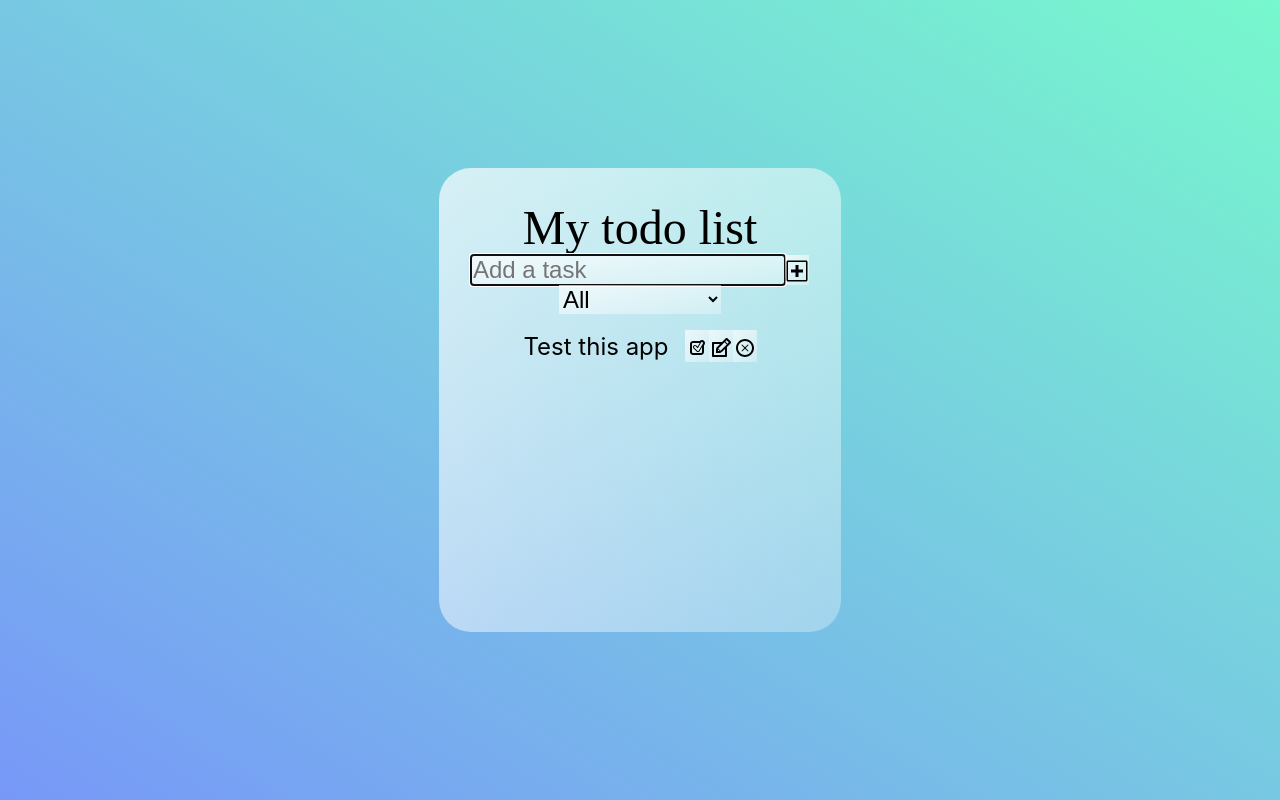
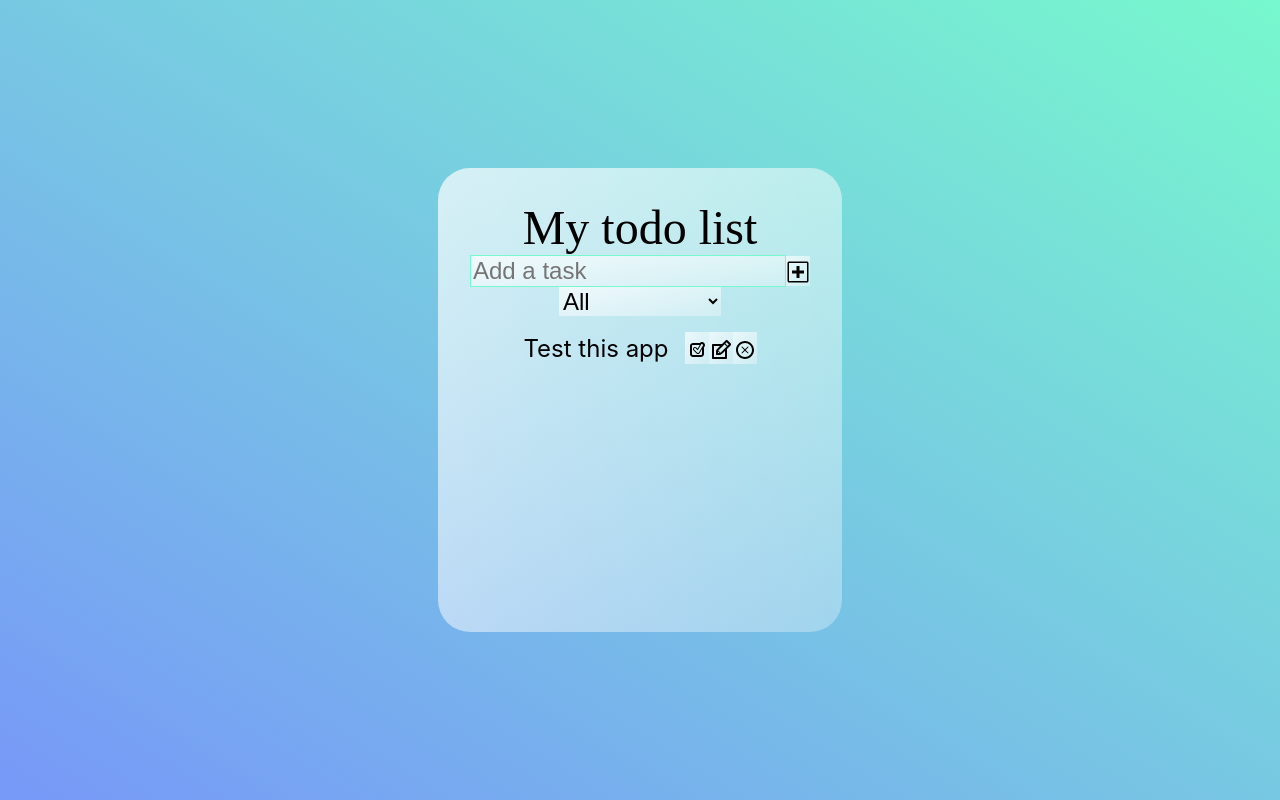
Before and after one commit to Garelay/Todo-List, a React (Create React App) app: page / in a window 1280 px wide. Built offline with nearby package versions, Linux system fonts and the light colour scheme; a web font is replaced by a local one.

Commit message:
changed outline color of input fields on focus

```diff
--- a/src/App.css
+++ b/src/App.css
@@ -36,6 +36,10 @@
     rgba(255, 255, 255, 0.3)
   );
 }
+.App input:focus{
+  outline: none;
+  border: solid 1px #77F8CD;
+}
 .App button {
   padding: 1px 0 0 0;
 }
```
Also changed, not shown: 3 other files (tests, documents, lock files or other folders).
